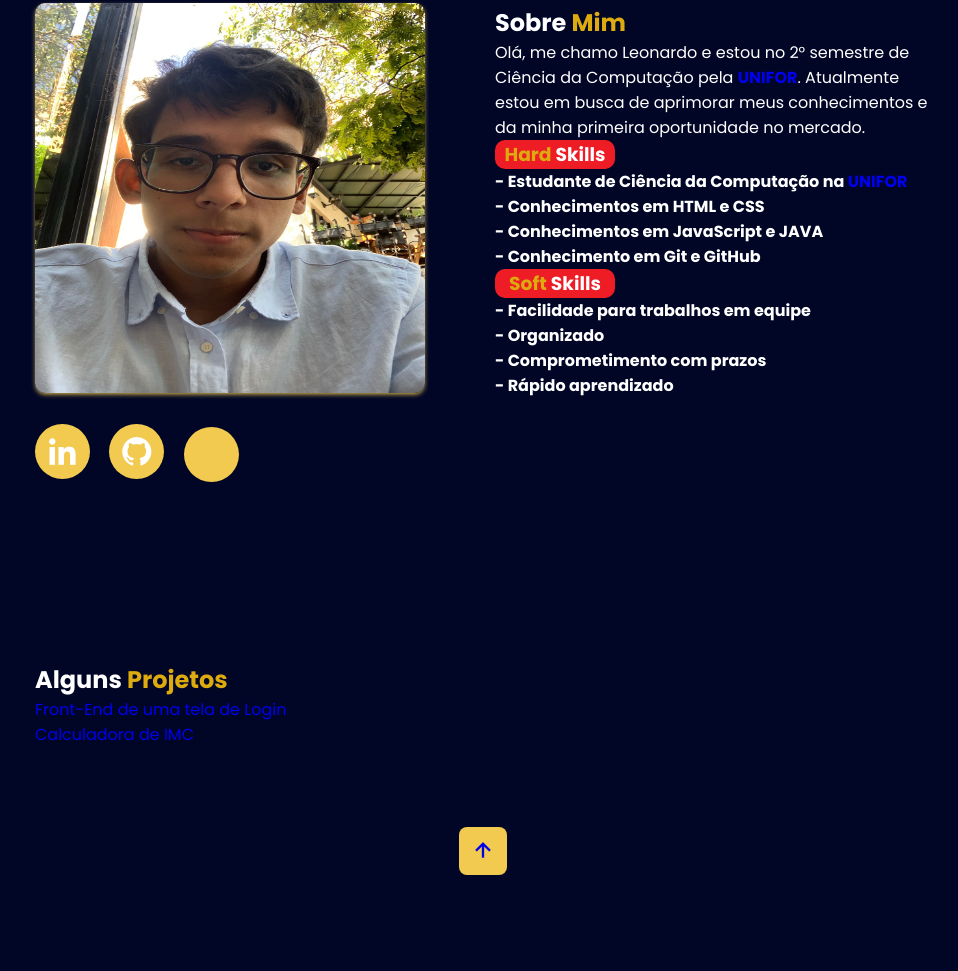
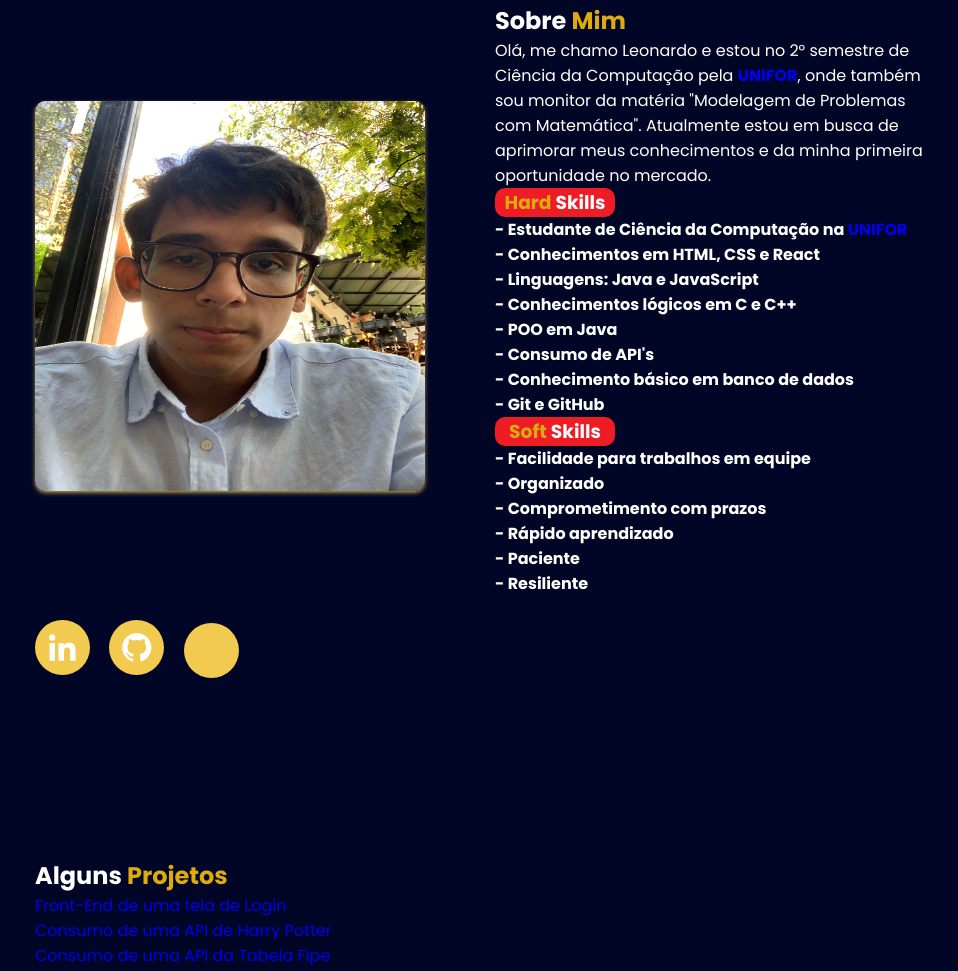
Before and after one commit to leonardomenesesdev/leonardodev, a plain HTML site: page index.html in a window 1280 px wide. Shown: the part 545-1516 px from the top of the page, without its empty margins (157-1115 px from the left). Drawn offline with nearby package versions, Linux system fonts and the light colour scheme.

Commit message:
alterações pontuais

```diff
--- a/index.html
+++ b/index.html
@@ -39,17 +39,23 @@
         </div>
         <div class="conhecimentos">
             <h2>Sobre <span>Mim</span></h2>
-            <p>Olá, me chamo Leonardo e estou no 2° semestre de Ciência da Computação pela <a href="https://unifor.br/"><strong>UNIFOR</strong></a>. Atualmente estou em busca de aprimorar meus conhecimentos e da minha primeira oportunidade no mercado.</p>
+            <p>Olá, me chamo Leonardo e estou no 2° semestre de Ciência da Computação pela <a href="https://unifor.br/"><strong>UNIFOR</strong></a>, onde também sou monitor da matéria "Modelagem de Problemas com Matemática". Atualmente estou em busca de aprimorar meus conhecimentos e da minha primeira oportunidade no mercado.</p>
             <h3 class="destaque"><span>Hard</span> Skills</h3>
             <h4>-   Estudante de Ciência da Computação na <a href="https://unifor.br/">UNIFOR</a></h4>
-            <h4>-   Conhecimentos em HTML e CSS</h4>
-            <h4>-   Conhecimentos em JavaScript e JAVA</h4>
-            <h4>-   Conhecimento em Git e GitHub</h4>
+            <h4>-   Conhecimentos em HTML, CSS e React</h4>
+            <h4>-   Linguagens: Java e JavaScript</h4>
+            <h4>-   Conhecimentos lógicos em C e C++</h4>
+            <h4>-   POO em Java</h4>
+            <h4>-   Consumo de API's</h4>
+            <h4>-   Conhecimento básico em banco de dados</h4>
+            <h4>-   Git e GitHub</h4>
             <h3 class="destaque"><span>Soft</span> Skills</h3>
             <h4>-   Facilidade para trabalhos em equipe</h4>
             <h4>-   Organizado</h4>
             <h4>-   Comprometimento com prazos</h4>
             <h4>-   Rápido aprendizado</h4>
+            <h4>-   Paciente</h4>
+            <h4>-   Resiliente</h4>
         </div>
         <div class="link">
             <a href="https://www.linkedin.com/in/leonardo-meneses-7919532a1/" target="_blank" class="btn-socials"><span><i class="bx bxl-linkedin"></i></span></a>
@@ -63,7 +69,8 @@
             <div id="linkprojeto">
                 <ul>
                     <li><a href="https://leonardomenesesdev.github.io/loginleohtml/">Front-End de uma tela de Login</a></li>
-                    <li><a href="https://leonardomenesesdev.github.io/imc/">Calculadora de IMC</a></li>
+                    <li><a href="https://github.com/leonardomenesesdev/revelioHP">Consumo de uma API de Harry Potter</a></li>
+                    <li><a href="https://github.com/leonardomenesesdev/TabelaFipe">Consumo de uma API da Tabela Fipe</a></li>
                 </ul>
             </div>
         </div>
```
